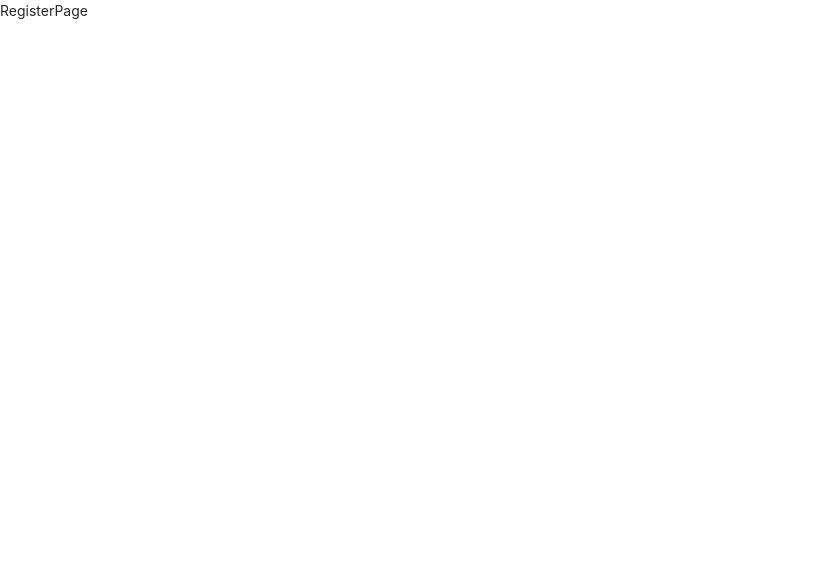
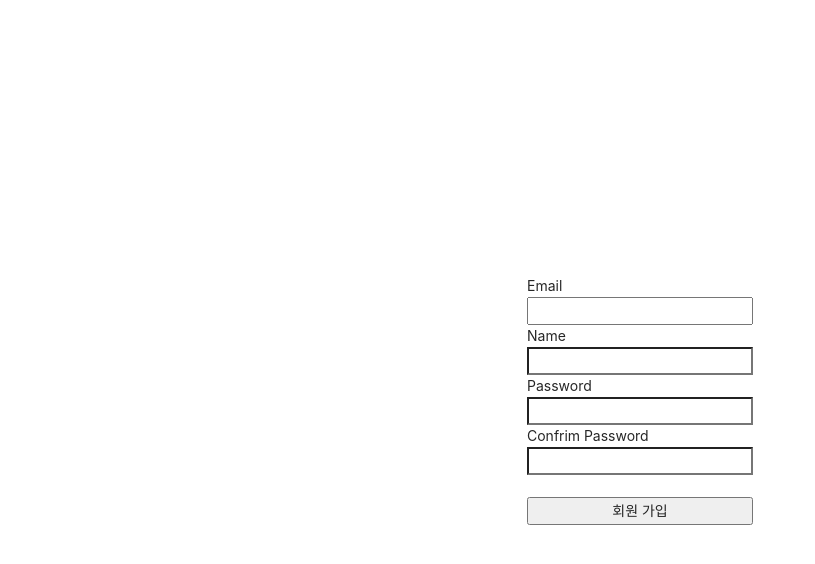
Before and after one commit to julianne03/React-Node-Tutorial, a React (Create React App) app in the folder client/: page /register in a window 1280 px wide. Shown: the top 564 px of the page, without its empty margins (0-815 px from the left). Built offline with nearby package versions, Linux system fonts and the light colour scheme.

Commit message:
#20. register page

```diff
--- a/client/src/_actions/types.js
+++ b/client/src/_actions/types.js
@@ -1 +1,2 @@
 export const LOGIN_USER = "login_user";
+export const REGISTER_USER = "register_user";
--- a/client/src/_actions/user_action.js
+++ b/client/src/_actions/user_action.js
@@ -1,6 +1,7 @@
 import axios from 'axios'
 import {
-    LOGIN_USER
+    LOGIN_USER,
+    REGISTER_USER
 } from './types';
 
 export function loginUser(dataToSubmit) {
@@ -9,7 +10,18 @@
         .then(response => response.data)
 
     return {
-        type: "LOGIN_USER",
+        type: LOGIN_USER,
         payload: request
     }
 }
+
+export function registerUser(dataToSubmit) {
+
+    const request = axios.post('/api/users/register', dataToSubmit)
+        .then(response => response.data)
+
+    return {
+        type: REGISTER_USER,
+        payload: request
+    }
+}
--- a/client/src/_reducers/user_reducer.js
+++ b/client/src/_reducers/user_reducer.js
@@ -1,5 +1,6 @@
 import {
-    LOGIN_USER
+    LOGIN_USER,
+    REGISTER_USER
 } from '../_actions/types';
 
 export default function (state = {}, action) {
@@ -7,7 +8,9 @@
         case LOGIN_USER :
             return { ...state, loginSucess: action.payload }
             break;
-
+        case REGISTER_USER :
+            return { ...state, register: action.payload }
+            break;
         default:
             return state;
     }
--- a/client/src/components/views/RegisterPage/RegisterPage.js
+++ b/client/src/components/views/RegisterPage/RegisterPage.js
@@ -1,9 +1,80 @@
-import React from 'react'
+import React, { useState } from 'react'
+import {useDispatch} from 'react-redux'
+import { registerUser } from '../../../_actions/user_action'
 
-function RegisterPage() {
+function RegisterPage(props) {
+    const dispatch = useDispatch();
+
+    const [Email, setEmail] = useState("")
+    const [Password, setPassword] = useState("")
+    const [Name, setName] = useState("")
+    const [ConfirmPassword, setConfirmPassword] = useState("")
+
+    const onEmailHandler = (event) => {
+        setEmail(event.currentTarget.value)
+    }
+    const onNameHandler = (event) => {
+        setName(event.currentTarget.value)
+    }
+
+    const onPasswordHandler = (event) => {
+        setPassword(event.currentTarget.value)
+    }
+
+    const onComfirmPasswordHandler = (event) => {
+        setConfirmPassword(event.currentTarget.value)
+    }
+
+    const onSubmitHandler = (event) => {
+        event.preventDefault();
+
+        if(Password !== ConfirmPassword) {
+            return alert('비밀번호와 비밀번호 확인은 같아야 합니다.')
+        }
+
+        let body = {
+            email : Email,
+            password : Password,
+            name : Name,
+        }
+        dispatch(registerUser(body))
+            .then(response => {
+                if (response.payload.success) {
+                    props.history.push('/login')
+                } else {
+                    alert('Error')
+                }
+            });
+
+    }
+
     return (
-        <div>
-            RegisterPage
+        <div style={{
+            display: 'flex', justifyContent: 'center', alignItems: 'center'
+            , width: '100%', height: '100vh'
+        }}>
+
+            <form style={{ display: 'flex', flexDirection: 'column' }}
+                onSubmit={onSubmitHandler}
+            >
+                <label>Email</label>
+                <input type="email" value={Email} onChange={onEmailHandler} />
+
+                <label>Name</label>
+                <input type="text" value={Name} onChange={onNameHandler} />
+
+                <label>Password</label>
+                <input type="password" value={Password} onChange={onPasswordHandler} />
+
+                <label>Confrim Password</label>
+                <input type="password" value={ConfirmPassword} onChange={onComfirmPasswordHandler} />
+
+                <br />
+                <button type="submit">
+                    회원 가입
+                </button>
+            </form>
+
         </div>
     )
 }
```
Also changed, not shown: 1 other file (tests, documents, lock files or other folders).
